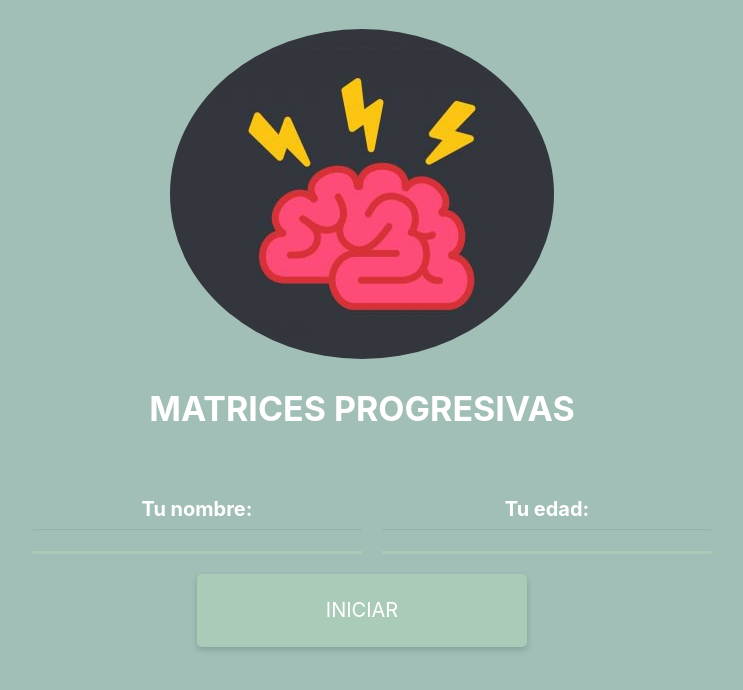
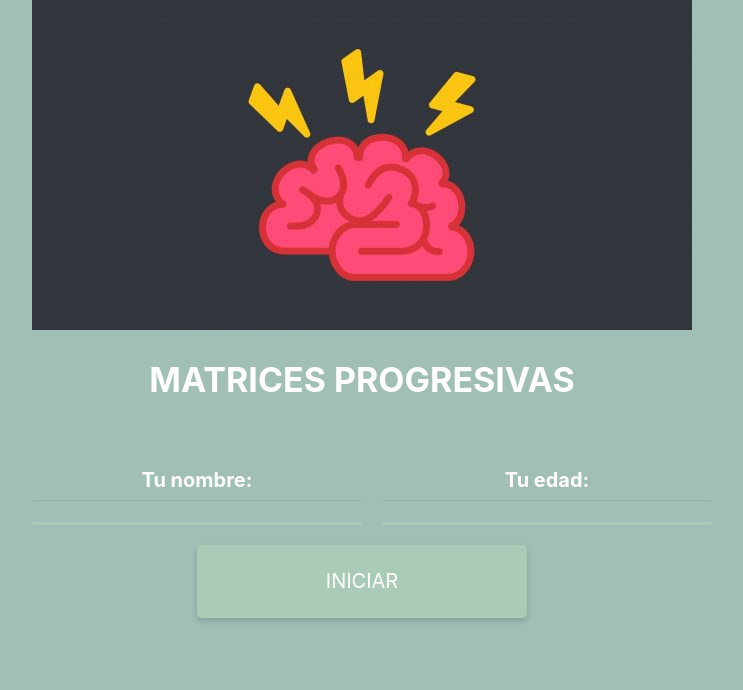
Before and after one commit to ferney/PDI6, a plain HTML site: page index.html in a window 1280 px wide. Both pictures are taken after a click on the button "Iniciar la prueba". Shown: the whole page, without its empty margins (278-1021 px from the left). Drawn offline with nearby package versions, Linux system fonts and the light colour scheme.

Commit message:
Update index.html

```diff
--- a/index.html
+++ b/index.html
@@ -31,7 +31,7 @@ Iniciar la prueba</button></div>
 
 
         <div class="none registrationCard">
-            <div class="img"><img src="brain.jpg" width="5%" height="5%" class="photo"></div>
+         <center>  <img src="brain.jpg" width="20%" height="auto" class="photo"></center>
 
             <div class="startText">
                 <div class="iq">
```
